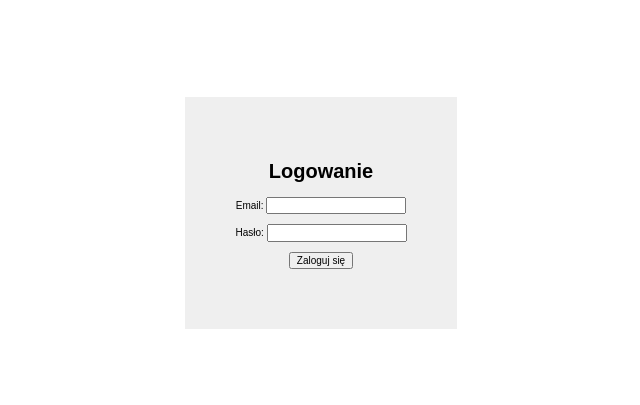
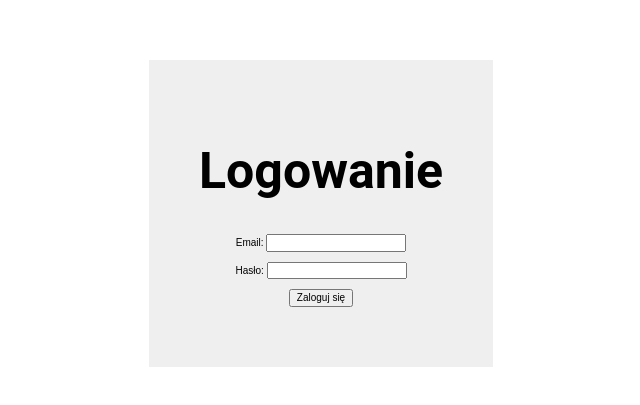
Before and after one commit to lukasz-klekner/form, a website: page index.html in a window 1280 px wide. Shown: the part 187-592 px from the top of the page, without its empty margins (319-959 px from the left). Drawn offline with nearby package versions, Linux system fonts and the light colour scheme.

Commit message:
create new styles modules & rename main scss file to main.scc & add header styles

```diff
--- a/package.json
+++ b/package.json
@@ -4,7 +4,7 @@
   "description": "",
   "main": "index.js",
   "scripts": {
-    "sass": "npx node-sass -w scss/style.scss style.css",
+    "sass": "npx node-sass -w scss/main.scss style.css",
     "test": "echo \"Error: no test specified\" && exit 1"
   },
   "repository": {
--- /dev/null
+++ b/scss/_header.scss
@@ -0,0 +1,6 @@
+.header {
+    &__title {
+        font-family: Roboto, sans-serif;
+        font-size: 50px;
+    }
+}
--- /dev/null
+++ b/scss/main.scss
@@ -0,0 +1,2 @@
+@import "body";
+@import "header";
```
Also changed, not shown: scss/_body.scss (renamed from scss/style.scss), style.css.
